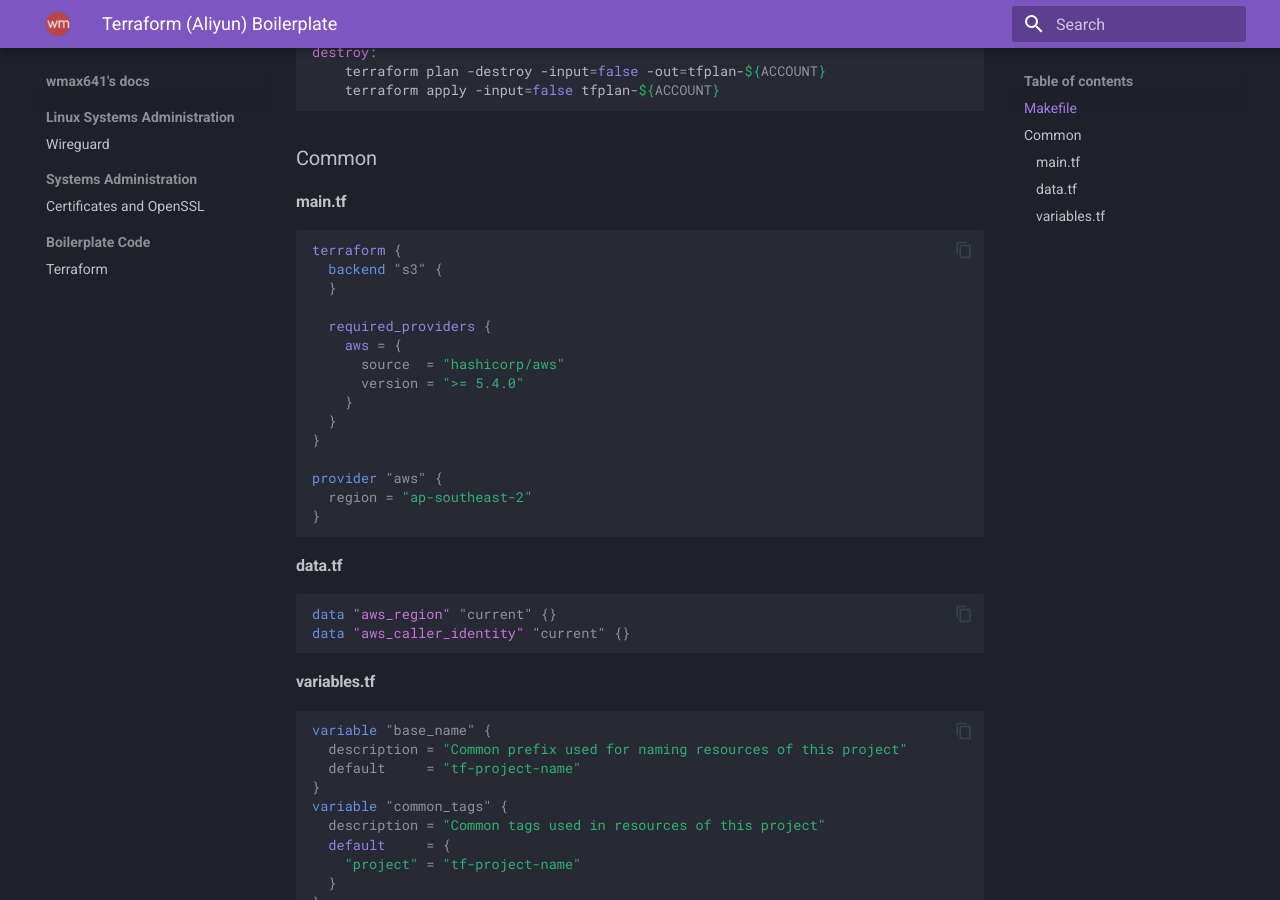
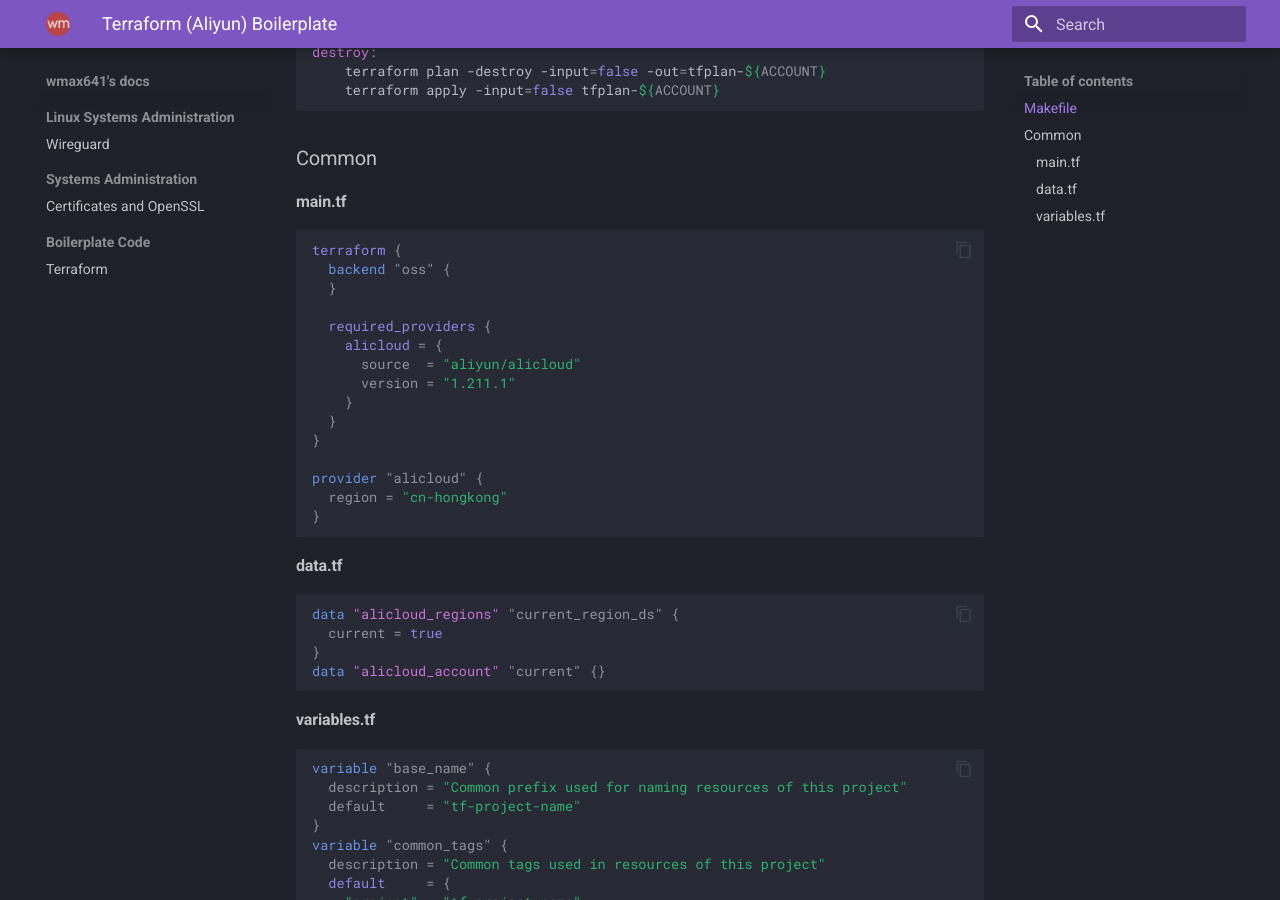
Before and after one commit to wmax641/personal-docs, an MkDocs documentation site: the page built from docs/boilerplate/terraform_aliyun.md, in a window 1280 px wide and 900 px high, scrolled down 688 px. Built offline with MkDocs 1.6.1 and Material for MkDocs 9.7.7, drawn with Linux system fonts in a browser that asks for light colours.

Commit message:
Update terraform_aliyun.md

````diff
--- a/docs/boilerplate/terraform_aliyun.md
+++ b/docs/boilerplate/terraform_aliyun.md
@@ -38,25 +38,28 @@ destroy:
 #### main.tf
 ``` terraform
 terraform {
-  backend "s3" {
+  backend "oss" {
   }
 
   required_providers {
-    aws = {
-      source  = "hashicorp/aws"
-      version = ">= 5.4.0"
+    alicloud = {
+      source  = "aliyun/alicloud"
+      version = "1.211.1"
     }
   }
 }
 
-provider "aws" {
-  region = "ap-southeast-2"
+provider "alicloud" {
+  region = "cn-hongkong"
 }
+
 ```
 #### data.tf
 ``` terraform
-data "aws_region" "current" {}
-data "aws_caller_identity" "current" {}
+data "alicloud_regions" "current_region_ds" {
+  current = true
+}
+data "alicloud_account" "current" {}
 ```
 #### variables.tf
 ``` terraform
````
